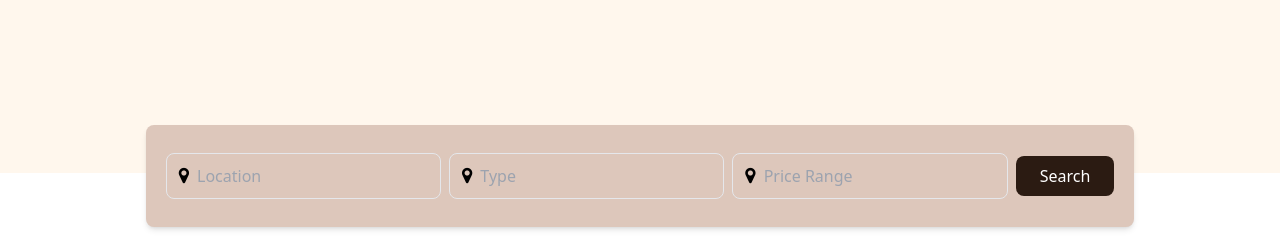
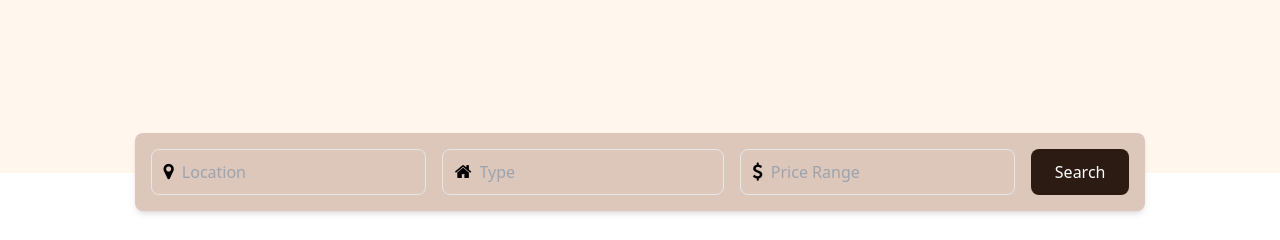
Before and after one commit to Alireza2A/TrioWind, a plain HTML site: page index.html in a window 1280 px wide. Shown: the part 860-1100 px from the top of the page. Drawn offline with nearby package versions, Linux system fonts and the light colour scheme; grey boxes are pictures that could not be loaded.

Commit message:
Searchbar finalized and ready for code review

```diff
--- a/index.html
+++ b/index.html
@@ -144,11 +144,12 @@
         </hero>
 
 <!-- Search Bar -->
-        <search class="container mx-auto w-fit flex -mt-12">
-            <div class="searchbar">
-                        <!-- Search Filter Input -->
-                        <form class="flex justify-center items-center gap-2">
-                            <div class="flex items-center border email-input px-3 py-2 rounded-lg">
+    <search section class="mx-auto w-fit flex -mt-10 support-section text-center customer-review">
+    <div class="searchbar relative p-2">
+        <div class="lg:flex justify-center">
+
+        <!-- Location Filter input -->
+        <div class="flex items-center border email-input px-3 py-2 rounded-lg m-2">
             <i class="fa fa-map-marker text-lg mr-2"></i>
                 <input
                     type="email"
@@ -157,9 +158,9 @@
                     required
                     />
         </div>
-
-                            <div class="flex items-center border email-input px-3 py-2 rounded-lg">
-                                <i class="fa fa-map-marker text-lg mr-2"></i>
+        <!-- TType Filter input -->
+        <div class="flex items-center border email-input px-3 py-2 rounded-lg m-2">
+            <i class="fa fa-home text-lg mr-2"></i>
                 <input
                     type="email"
                     class="bg-transparent border-none focus:outline-none"
@@ -167,9 +168,9 @@
                     required
                     />
         </div>
-
-                            <div class="flex items-center border email-input px-3 py-2 rounded-lg">
-                                <i class="fa fa-map-marker text-lg mr-2"></i>
+        <!-- Price Range Filter input -->
+        <div class="flex items-center border email-input px-3 py-2 rounded-lg m-2">
+            <i class="fa fa-usd text-lg mr-2"></i>
                 <input
                     type="email"
                     class="bg-transparent border-none focus:outline-none"
@@ -178,14 +179,17 @@
                     />
         </div>
 
+        <!-- Search Button -->
         <button
         type="submit"
         class="bg-[#2b1b12] text-white hover:bg-[#543e32]
-                                submit-button px-6 py-2 rounded-lg">
+        submit-button px-6 py-2 m-2 rounded-lg">
         Search
         </button>
-                        </form>
-        </search>
+
+    </div>
+    </div>
+</search section>
 
         <!-- Alireza -->
         <!-- Help To Find Dream Home -->
```
Lines whose indentation alone changed are shown as unchanged.
